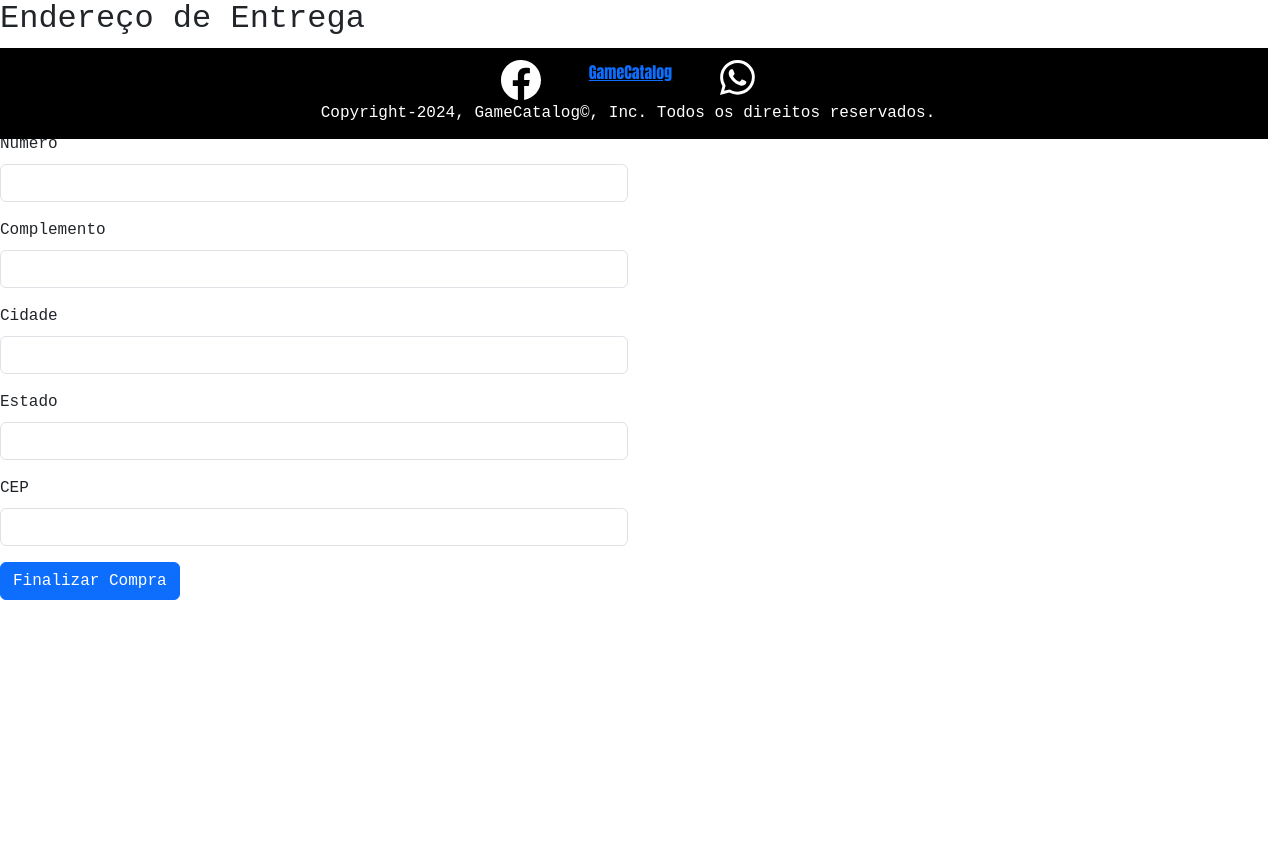
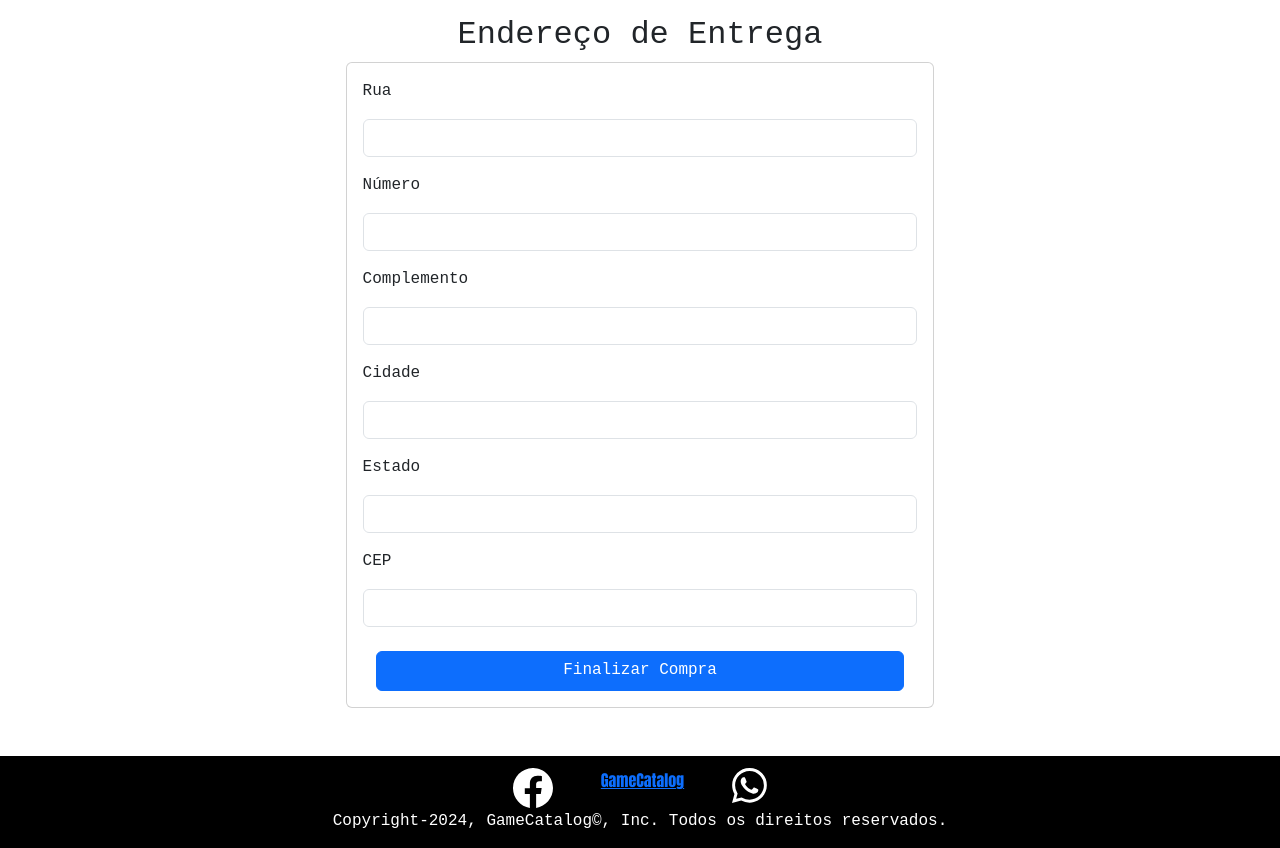
Before and after one commit to RaphaZY/NGame-Raphael, a Django app: page /checkout/ in a window 1280 px wide. Before the commit the page ends 600 px from the top, so only its background shows below. Run offline with Django 5.2, Linux system fonts and the light colour scheme; the visitor is signed in with stand-in values (Sample User, id 1); data comes from the database, SQL or seed files in the repository; data that the repository does not hold is empty; parts of the project's set-up code (start-up, migrations or seed data) failed here and were passed over; some libraries are stand-ins or nearby versions.

Commit message:
checkout

```diff
--- a/NGame/catalog/views.py
+++ b/NGame/catalog/views.py
@@ -102,8 +102,9 @@ def remove_from_cart(request, item_id):
 def view_cart(request):
     cart, created = Cart.objects.get_or_create(user=request.user)
     intems = CartItem.objects.filter(cart=cart)
+    card = Game.objects.all()
     cart_count = CartItem.objects.filter(cart=cart).count() if request.user.is_authenticated else 0
-    return render(request, 'site/cart.html', {'cart': cart, 'items': intems, 'cart_count': cart_count})
+    return render(request, 'site/cart.html', {'cart': cart, "card": card, 'items': intems, 'cart_count': cart_count})
 
 def update_cart_item(request, item_id):
     cart_item = get_object_or_404(CartItem, id=item_id)
--- a/NGame/setup/settings.py
+++ b/NGame/setup/settings.py
@@ -86,7 +86,7 @@ DATABASES = {
         'ENGINE': 'django.db.backends.mysql',
         'NAME': 'ngame',
         'USER': 'root',
-        'PASSWORD': '',
+        'PASSWORD': '12345678',
         'HOST': '127.0.0.1',
         'PORT': '3306',
     }
--- a/NGame/templates/base.html
+++ b/NGame/templates/base.html
@@ -20,6 +20,7 @@
 
 
         <style>
+
             header{
 
             height: 100%;
@@ -36,6 +37,7 @@
 
             *{
                 font-family: 'Courier New', Courier, monospace;
+                overflow-x: hidden;
             }
             .logo{
                 font-family: Impact;
@@ -105,13 +107,20 @@
                 }
             }
         </style>
+        {% block script %}
+        {% endblock %}
     </head>
 	<body>
 
     {% block content %}
     {% endblock %}
     <!-- Scripts -->
-    {% block script %}
+
+        {% include "partials/_footer.html" %}
+        {% include "partials/_register.html" %}
+        {% include "partials/_login.html" %}
+
+
         <script src="{% static 'assets/js/jquery.min.js' %}"></script>
         <script src="{% static 'assets/js/jquery.scrolly.min.js' %}"></script>
         <script src="{% static 'assets/js/browser.min.js' %}"></script>
@@ -119,12 +128,5 @@
         <script src="{% static 'assets/js/util.js' %}"></script>
         <script src="{% static 'assets/js/main.js' %}"></script>
         <script src="{% static 'assets/js/scripts.js' %}"></script>
-    {% endblock %}
-        {% include "partials/_footer.html" %}
-        {% include "partials/_register.html" %}
-        {% include "partials/_login.html" %}
-
-
-
 	</body>
 </html>
--- a/NGame/templates/site/checkout.html
+++ b/NGame/templates/site/checkout.html
@@ -1,36 +1,42 @@
 {% extends 'base.html' %}
 
 {% block content %}
-<div class="row">
-    <div class="col-md-6">
+
+
+<div class="d-flex justify-content-center" style="flex-direction: column; align-items: center; ">
+    <div class="d-flex pt-3">
         <h2>Endereço de Entrega</h2>
-        <form method="post">
+    </div>
+    <div class="card" style="width: 46%; height: 100%;">
+        <form method="post" class="d-flex pb-2" style="flex-direction: column;">
             {% csrf_token %}
-            <div class="mb-3">
+            <div class="mb-3 mt-3 mx-3">
                 <label for="street" class="form-label">Rua</label>
-                <input type="text" class="form-control" id="street" name="street">
+                <input type="text" class="form-control" id="street" name="street" required>
             </div>
-            <div class="mb-3">
+            <div class="mb-3 mx-3">
                 <label for="number" class="form-label">Número</label>
-                <input type="text" class="form-control" id="number" name="number">
+                <input type="text" class="form-control" id="number" name="number" required>
             </div>
-            <div class="mb-3">
+            <div class="mb-3 mx-3">
                 <label for="complement" class="form-label">Complemento</label>
-                <input type="text" class="form-control" id="complement" name="complement">
+                <input type="text" class="form-control" id="complement" name="complement" required>
             </div>
-            <div class="mb-3">
+            <div class="mb-3 mx-3">
                 <label for="city" class="form-label">Cidade</label>
-                <input type="text" class="form-control" id="city" name="city">
+                <input type="text" class="form-control" id="city" name="city" required>
             </div>
-            <div class="mb-3">
+            <div class="mb-3 mx-3">
                 <label for="state" class="form-label">Estado</label>
-                <input type="text" class="form-control" id="state" name="state">
+                <input type="text" class="form-control" id="state" name="state" required>
             </div>
-            <div class="mb-3">
+            <div class="mb-3 mx-3">
                 <label for="zip_code" class="form-label">CEP</label>
-                <input type="text" class="form-control" id="zip_code" name="zip_code">
+                <input type="text" class="form-control" id="zip_code" name="zip_code" required>
             </div>
-            <button type="submit" class="btn btn-primary">Finalizar Compra</button>
+            <button type="submit" style="margin: 0px 5% 5%;" class="btn pb-2 my-2 btn-primary">Finalizar Compra</button>
         </form>
+    </div>
 </div>
+
 {% endblock %}
```
Also changed, not shown: NGame/templates/partials/_card.html (+4 -4 lines), NGame/templates/site/cart.html (+17 -6 lines).
